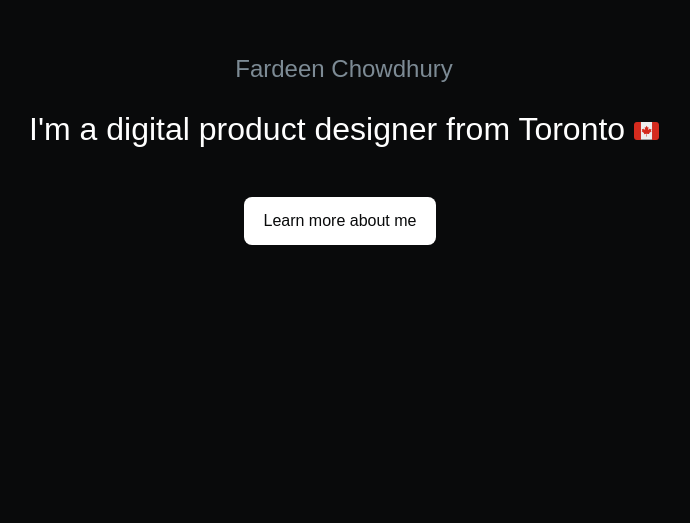
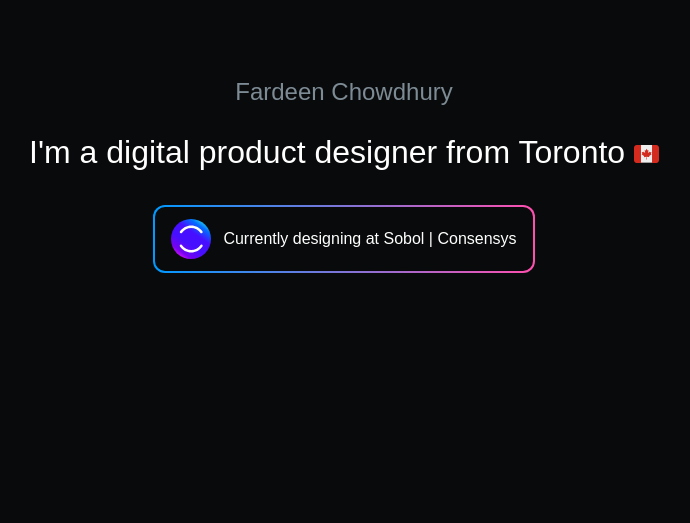
Before and after one commit to flakyllama/portfolio, a Gatsby site: page / in a window 1280 px wide. Shown: the part 218-741 px from the top of the page, without its empty margins (296-986 px from the left). Built offline with nearby package versions, Linux system fonts and the light colour scheme; Gatsby itself is replaced by a stand-in of ours; a web font is replaced by a local one.

Commit message:
Added a current position flair to hero on landing, cleaned up some styling and code

```diff
--- a/src/pages/index.js
+++ b/src/pages/index.js
@@ -3,6 +3,7 @@ import '../styles/index.scss'
 import ScrollTop from '../components/btntop.js'
 import Footer from '../components/footer.js'
 import CanadianFlag from '../images/emojis/flag-canadian.svg'
+import SobolLogo from '../images/sobol-logo.svg'
 import ArrowRight from '../images/icons/arrow-right.svg'
 import IconDesktop from '../images/icons/desktop.png'
 
@@ -18,15 +19,28 @@ const Landing = () => (
             <img className="emoji-flag" src={CanadianFlag} />
           </h2>
         </div>
+        <div className="landing-hero-current-pos">
+          <div className="gradient-wrapper">
+            <div className="landing-hero-current-pos-inner">
+              <div className="img-wrapper">
+                <img className="company-avatar" src={SobolLogo} />
+              </div>
+              <div className="pos-details">
+                <span className="s1">Currently designing at Sobol | Consensys</span>
+              </div>
+            </div>
+          </div>
+        </div>
+        {/*
         <div className="landing-hero-btn-list fadeInUp">
           <a className="btn-primary" href="about" target="_top">
             Learn more about me
           </a>
-          {/* <a className="btn-secondary" target="_blank">
+          <a className="btn-secondary" target="_blank">
             View resume
           </a>
-          */}
         </div>
+        */}
         <div className="landing-scroll fadeIn">
           <a
             className="landing-scroll-link"
--- a/src/styles/index.scss
+++ b/src/styles/index.scss
@@ -11,8 +11,7 @@
     display: flex;
     flex-direction: column;
     justify-content: center;
-    margin-top: 240px;
-    height: 678px;
+    margin-top: 294px;
 
     .landing-hero-title {
       margin-top: 0px;
@@ -25,16 +24,12 @@
       display: flex;
       align-items: center;
       justify-content: center;
+      margin-bottom: 32px;
 
       .landing-hero-description {
         margin-top: 0px;
-        margin-bottom: 48px;
         font-weight: 400;
         text-align: center;
-
-        .slash-blend {
-          color: #575757;
-        }
 
         .emoji-flag {
           position: relative;
@@ -43,6 +38,56 @@
       }
     }
 
+    .landing-hero-current-pos {
+      display: flex;
+      justify-content: center;
+      margin-bottom: 294px;
+
+      .gradient-wrapper {
+        position: relative;
+        border-radius: 12px;
+        padding: 2px;
+        border: solid 1px transparent;
+
+        &:before {
+          content: '';
+          position: absolute;
+          top: 0;
+          right: 0;
+          bottom: 0;
+          left: 0;
+          z-index: -1;
+          border-radius: inherit;
+          background: linear-gradient(to right, $blue-2, $pink-2);
+        }
+
+        .landing-hero-current-pos-inner {
+          display: flex;
+          align-items: center;
+          border-radius: 10px;
+          padding: 12px 16px;
+          background: $neutral-20;
+
+          .img-wrapper {
+            margin-right: 12px;
+            max-width: 40px;
+            max-height: 40px;
+            border-radius: 8px;
+
+            .company-avatar {
+              width: 100%;
+              height: 100%;
+            }
+          }
+
+          .pos-details {
+            text-transform: capitalize;
+          }
+        }
+      }
+    }
+
+    /*
     .landing-hero-btn-list {
       display: flex;
       justify-content: center;
@@ -56,6 +101,7 @@
         margin-left: 8px;
       }
     }
+    */
 
     .landing-scroll {
       position: relative;
--- a/src/styles/modules/type.scss
+++ b/src/styles/modules/type.scss
@@ -76,7 +76,7 @@ h6 {
 .s1 {
   font-size: 16px;
   line-height: 24px;
-  font-weight: 300;
+  font-weight: 400;
   letter-spacing: 0px;
   text-transform: none;
 }
@@ -84,7 +84,7 @@ h6 {
 .s2 {
   font-size: 14px;
   line-height: 20px;
-  font-weight: 300;
+  font-weight: 400;
   letter-spacing: 0px;
   text-transform: none;
 }
--- a/src/styles/modules/variables.scss
+++ b/src/styles/modules/variables.scss
@@ -11,10 +11,11 @@ $neutral-2: #e5e8ea;
 $neutral-9: #7d8b95;
 $neutral-11: #66737c;
 $neutral-15: #3b4349;
+$neutral-16: #32393e; //divider-dot
 $neutral-17: #282d31;
-$neutral-18: #1f2325;
+$neutral-18: #1f2325; //divider-horizontal
 $neutral-19: #15181a;
-$neutral-20: #090a0b;
+$neutral-20: #090a0b; //bg
 
 /* Primary */
 $blue-1: #0fa3ff;
@@ -28,6 +29,7 @@ $purple: #a64cff;
 
 /* Auxiliary */
 $pink: #e500e5;
+$pink-2: #ff4faf;
 $green: #00cc88;
 $orange: #ff7233;
 
```
Also changed, not shown: src/images/sobol-logo.svg (added).
